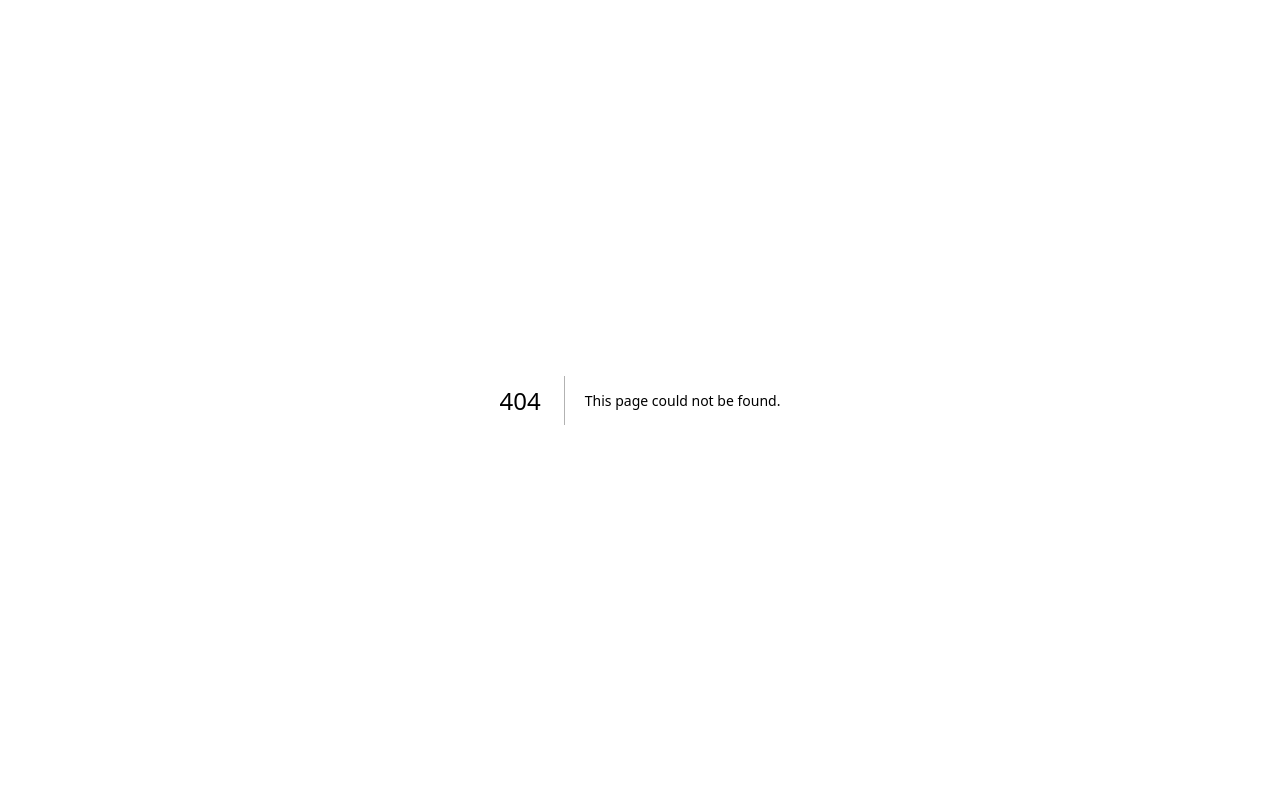
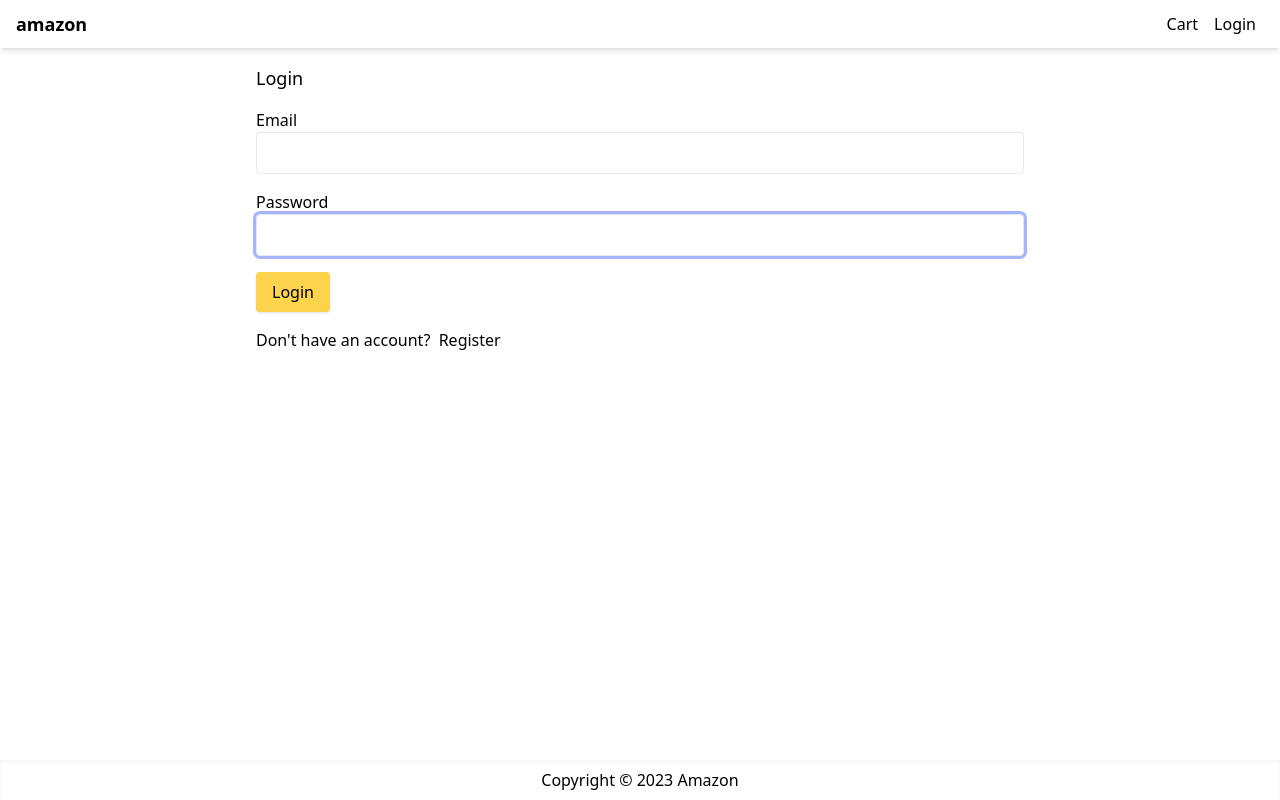
Before and after one commit to MazidulIslam/next-amazon-redesign, a Next.js app: page /login in a window 1280 px wide. Before the commit this address had no page. Built offline with nearby package versions, Linux system fonts and the light colour scheme.

Commit message:
create login page, i react-h-form,global style

```diff
--- a/package.json
+++ b/package.json
@@ -16,7 +16,8 @@
     "js-cookie": "^3.0.1",
     "next": "13.1.6",
     "react": "18.2.0",
-    "react-dom": "18.2.0"
+    "react-dom": "18.2.0",
+    "react-hook-form": "^7.43.1"
   },
   "devDependencies": {
     "@types/react": "^18.0.28",
--- /dev/null
+++ b/pages/login.js
@@ -0,0 +1,68 @@
+import Layout from '@/components/Layout';
+import Link from 'next/link';
+import React from 'react';
+import { useForm } from 'react-hook-form';
+
+export default function LoginScreen() {
+  const {
+    handleSubmit,
+    register,
+    formState: { errors },
+  } = useForm();
+
+  const submitHander = ({ email, password }) => {
+    console.log(email, password);
+  };
+  return (
+    <Layout title="login">
+      <form
+        className="mx-auto max-w-screen-md"
+        onSubmit={handleSubmit(submitHander)}
+      >
+        <h1 className="mb-4 text-lg">Login</h1>
+        <div className="mb-4">
+          <label htmlFor="email">Email</label>
+          <input
+            type="email"
+            {...register('email', {
+              required: 'Please enter email',
+              pattern: {
+                value: /^[a-zA-Z0-9_.+-]+@[a-zA-Z0-9-]+.[a-zA-Z0-9-.]+$/i,
+                message: 'Please enter valid email ',
+              },
+            })}
+            className="w-full"
+            id="email"
+            autoFocus
+          ></input>
+          {errors.email && (
+            <div className="text-red-500">{errors.email.message}</div>
+          )}
+        </div>
+        <div className="mb-4">
+          <label htmlFor="password">Password</label>
+          <input
+            type="password"
+            {...register('password', {
+              required: 'Please enter password',
+              minLength: { value: 6, message: 'password is more than 5 chars' },
+            })}
+            className="w-full"
+            id="password"
+            autoFocus
+          ></input>
+          {errors.password && (
+            <div className="text-red-500">{errors.password.message}</div>
+          )}
+        </div>
+        <div className="mb-4">
+          <button className="primary-button">Login</button>{' '}
+        </div>
+        <div className="mb-4">
+          Don&apos;t have an account? &nbsp;
+          <Link href="register">Register</Link>
+        </div>
+      </form>
+    </Layout>
+  );
+}
--- a/styles/globals.css
+++ b/styles/globals.css
@@ -42,3 +42,9 @@
   @apply rounded bg-amber-300 py-2 px-4 shadow outline-none hover:bg-amber-400
   active:bg-amber-500;
 }
+
+input,
+select,
+textarea {
+  @apply rounded border p-2 outline-none ring-indigo-300 focus:ring;
+}
```
Also changed, not shown: pages/cart.js (+2 -2 lines), 2 other files (tests, documents, lock files or other folders).
